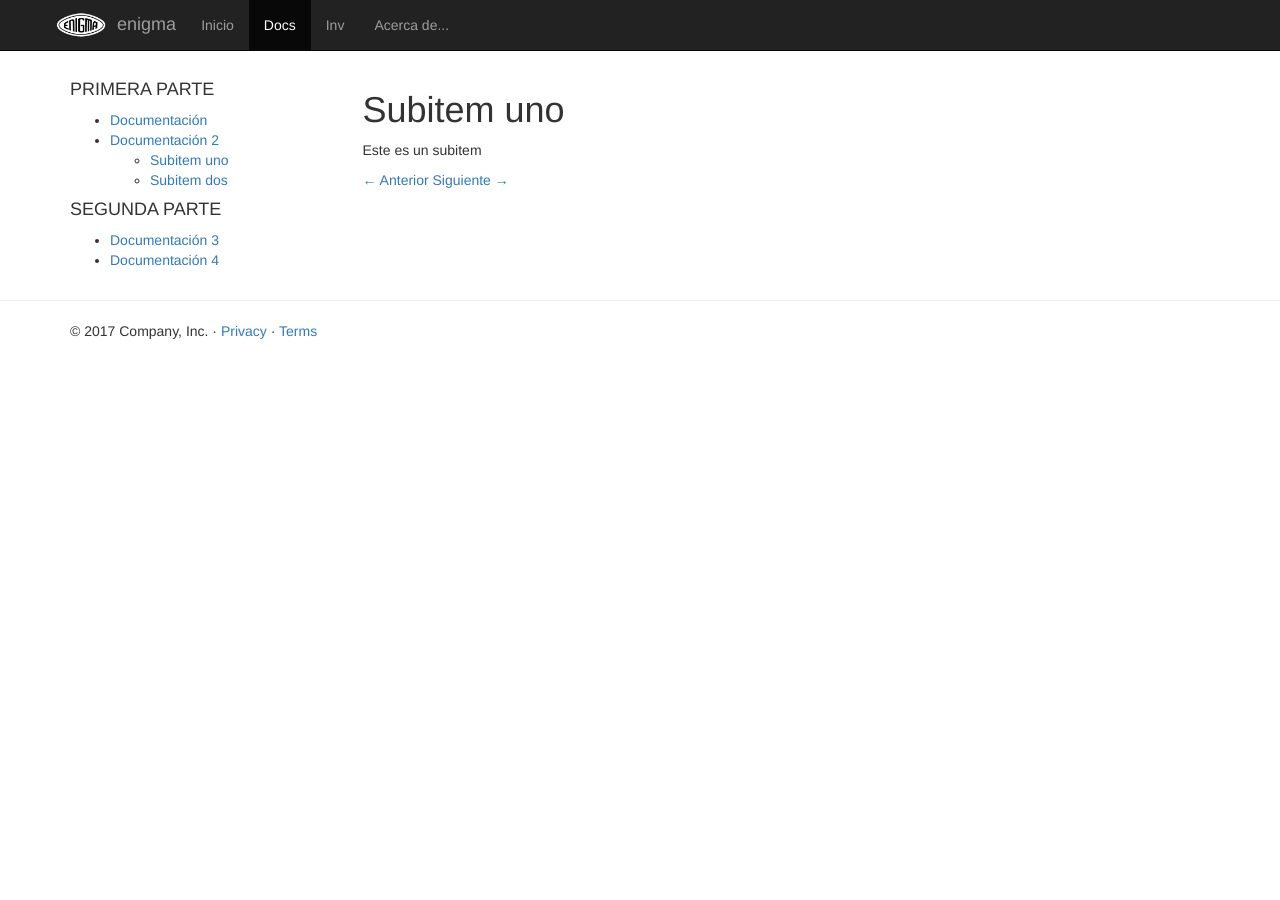
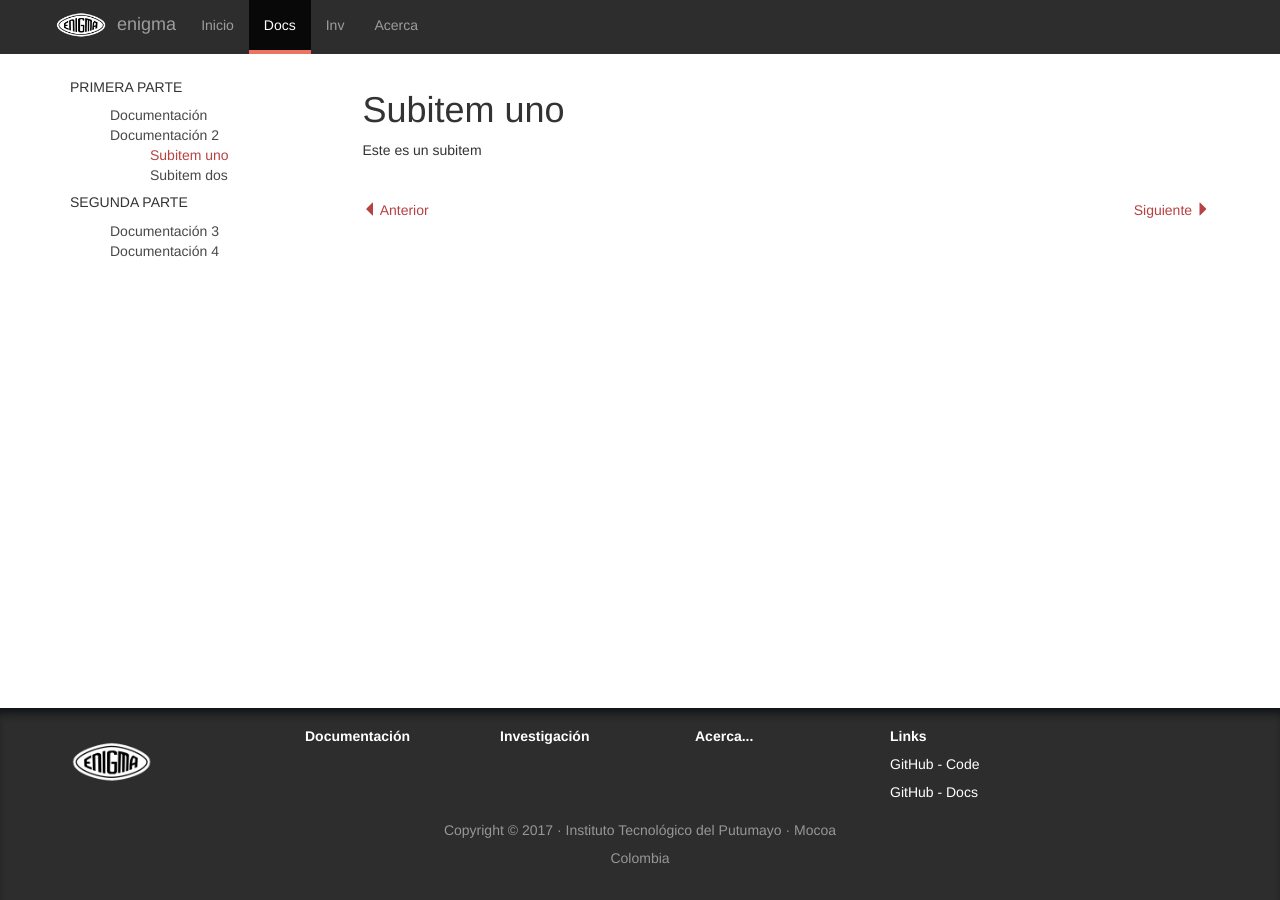
Before and after one commit to kalliche/enigma, a Jekyll site: the page built from docs/subitem-uno.md, in a window 1280 px wide. Built offline with Jekyll 4.4.1, drawn with Linux system fonts in a browser that asks for light colours.

Commit message:
footer y algunos anchor

```diff
--- a/_includes/footer.html
+++ b/_includes/footer.html
@@ -1,6 +1,33 @@
-<hr class="featurette-divider">
 <footer>
   <div class="container">
-    <p>&copy; 2017 Company, Inc. &middot; <a href="#">Privacy</a> &middot; <a href="#">Terms</a></p>
+    <div class="row">
+      <div class="col-md-2">
+        <img class="footer-img" alt='{{ site.name }}' src='{{ site.baseurl }}/assets/img/enigma-logo-bw.png'>
+      </div>
+      <div class="col-md-2">
+        <ul class="without-style-list">
+          <li><strong><a class="footer-link" href="{{ site.baseurl }}/docs/documentation.html" target="_blank">Documentación</a></strong></li>
+        </ul>
+      </div>
+      <div class="col-md-2">
+        <ul class="without-style-list">
+          <li><strong><a class="footer-link" href="{{ site.baseurl }}/inv/investigation.html" target="_blank">Investigación</a></strong></li>
+        </ul>
+      </div>
+      <div class="col-md-2">
+        <ul class="without-style-list">
+          <li><strong><a class="footer-link" href="{{ site.baseurl }}/about/about-project.html" target="_blank">Acerca...</a></strong></li>
+        </ul>
+      </div>
+      <div class="col-md-4">
+        <ul class="without-style-list">
+          <li><strong>Links</strong></li>
+          <li><a class="footer-link" href="https://github.com/Dev-Wito/enigma-test" target="_blank">GitHub - Code</a></li>
+          <li><a class="footer-link" href="https://github.com/andrewrosvel/enigma" target="_blank">GitHub - Docs</a></li>
+        </ul>
+      </div>
+    </div>
+    <section>Copyright &copy; 2017 &middot; <a class="copyright" href="http://www.itp.edu.co/" target="_blank">Instituto Tecnológico del Putumayo</a> &middot; Mocoa </section>
+    <section>Colombia</section>
   </div>
 </footer>
--- a/_includes/prev_next_btns.html
+++ b/_includes/prev_next_btns.html
@@ -1,8 +1,8 @@
 <div class="prevnext">
   {% if page.prev %}
-    <a class="prev" href="{{ site.baseurl }}/{{ page.sectionid }}/{{ page.prev }}">&larr; Anterior</a>
+    <a class="go-prev" href="{{ site.baseurl }}/{{ page.sectionid }}/{{ page.prev }}"><span class="glyphicon glyphicon-triangle-left" aria-hidden="true"></span> Anterior</a>
   {% endif %}
   {% if page.next %}
-    <a class="next" href="{{ site.baseurl }}/{{ page.sectionid }}/{{ page.next }}">Siguiente &rarr;</a>
+    <a class="go-next" href="{{ site.baseurl }}/{{ page.sectionid }}/{{ page.next }}">Siguiente <span class="glyphicon glyphicon-triangle-right" aria-hidden="true"></span></a>
   {% endif %}
 </div>
--- a/_includes/sidemenu_docs.html
+++ b/_includes/sidemenu_docs.html
@@ -1,16 +1,16 @@
 <div class="sidebar-menu">
   {% for menusection in site.data.menu_docs %}
     <div class="sidebar-menu-section">
-      <h4 class="menu-section-title">{{ menusection.title }}</h4>
-      <ul>
+      <h5 class="menu-section-title">{{ menusection.title }}</h5>
+      <ul class="without-style-list">
         {% for item in menusection.items %}
           <li>
-            <a href="{{ site.baseurl }}/{{ page.sectionid }}/{{ item.id }}.html">{{ item.title }}</a>
+            <a class="sidemenu-item{% if page.id == item.id %}{{ ' active' }}{% endif %}" href="{{ site.baseurl }}/{{ page.sectionid }}/{{ item.id }}.html">{{ item.title }}</a>
             {% if item.subitems %}
-              <ul>
+              <ul class="without-style-list">
                 {% for subitem in item.subitems %}
                   <li>
-                    <a href="{{ site.baseurl }}/{{ page.sectionid }}/{{ subitem.id }}.html">{{ subitem.title }}</a>
+                    <a class="sidemenu-item{% if page.id == subitem.id %}{{ ' active' }}{% endif %}" href="{{ site.baseurl }}/{{ page.sectionid }}/{{ subitem.id }}.html">{{ subitem.title }}</a>
                   </li>
                 {% endfor %}
               </ul>
--- a/_includes/top_navbar.html
+++ b/_includes/top_navbar.html
@@ -17,7 +17,7 @@
         <li {% if page.sectionid == 'home' %} class="active" {% endif %}><a href="{% if page.sectionid != 'home' %}{{ '../' }}{% endif %}">Inicio</a></li>
         <li {% if page.sectionid == 'docs' %} class="active" {% endif %}><a href="{{ site.baseurl }}/docs/documentation.html">Docs</a></li>
         <li {% if page.sectionid == 'inv' %} class="active" {% endif %}><a href="{{ site.baseurl }}/inv/investigation.html">Inv</a></li>
-        <li {% if page.sectionid == 'about' %} class="active" {% endif %}><a href="{{ site.baseurl }}/about/about-project.html">Acerca de...</a></li>
+        <li {% if page.sectionid == 'about' %} class="active" {% endif %}><a href="{{ site.baseurl }}/about/about-project.html">Acerca</a></li>
       </ul>
     </div>
   </div>
--- a/assets/css/master.css
+++ b/assets/css/master.css
@@ -1,9 +1,24 @@
+html {
+  color: #484848;
+  position: relative;
+  min-height: 100%;
+}
+
 body {
   padding-top: 70px;
+  margin-bottom: 180px;
 }
 
-div.carousel-caption {
+.carousel-caption {
   text-shadow: 4px 4px 8px rgba(0, 0, 0, 1);
+}
+
+.navbar-inverse {
+  background-color: #2d2d2d;
+}
+
+.navbar-fixed-top {
+  border-width: 0;
 }
 
 .navbar-brand {
@@ -17,3 +32,96 @@ div.carousel-caption {
   padding: 0;
   margin-right: 10px;
 }
+
+.navbar-nav li.active {
+  border-bottom: 4px solid #ea7362;
+}
+
+.navbar-nav li:hover {
+  background: #080808;
+  border-bottom: 4px solid #ea7362;
+}
+
+.prevnext {
+  padding-top: 30px;
+  padding-bottom: 30px;
+}
+
+.go-prev {
+  float: left;
+}
+
+.go-next {
+  float: right;
+}
+
+.without-style-list {
+  list-style-type: none;
+}
+
+footer {
+  position: absolute;
+  bottom: 0;
+  background: #2d2d2d none repeat scroll 0 0;
+  border: medium none;
+  box-shadow: 0 10px 10px -5px #0d1116 inset;
+  box-sizing: border-box;
+  color: #202020;
+  width: 100%;
+  line-height: 2em;
+  padding-top: 1em;
+  padding-bottom: 2em;
+}
+
+footer {
+  color: white;
+}
+
+footer section {
+  color: rgba(255, 255, 255, 0.5);
+  text-align: center;
+}
+
+.footer-img {
+  height: 80px;
+  width: auto;
+  margin-right: 15px;
+}
+
+.footer-title {
+  color: white;
+}
+
+a.footer-link:link, a.footer-link:visited {
+  color: white;
+  text-decoration: none;
+}
+a.footer-link:link:active, a.footer-link:visited:active, a.footer-link:hover {
+  color: #ea7362;
+}
+
+a.copyright:link, a.copyright:visited {
+  color: rgba(255, 255, 255, 0.5);
+  text-decoration: none;
+}
+a.copyright:link:active, a.copyright:visited:active, a.copyright:hover {
+  color: #ea7362;
+}
+
+a.sidemenu-item:link, a.sidemenu-item:visited {
+  color: #484848;
+  text-decoration: none;
+}
+a.sidemenu-item.active:link, a.sidemenu-item.active:visited {
+  color: #b74242;
+}
+a.sidemenu-item:link:active, a.sidemenu-item:visited:active, a.sidemenu-item:hover {
+  color: #b74242;
+}
+
+.prevnext a:link, .prevnext a:visited {
+  color: #b74242;
+}
+.prevnext a:link:active, .prevnext a:visited:active, .prevnext a:hover {
+  color: #b74242;
+}
```
Also changed, not shown: 1 other file.
